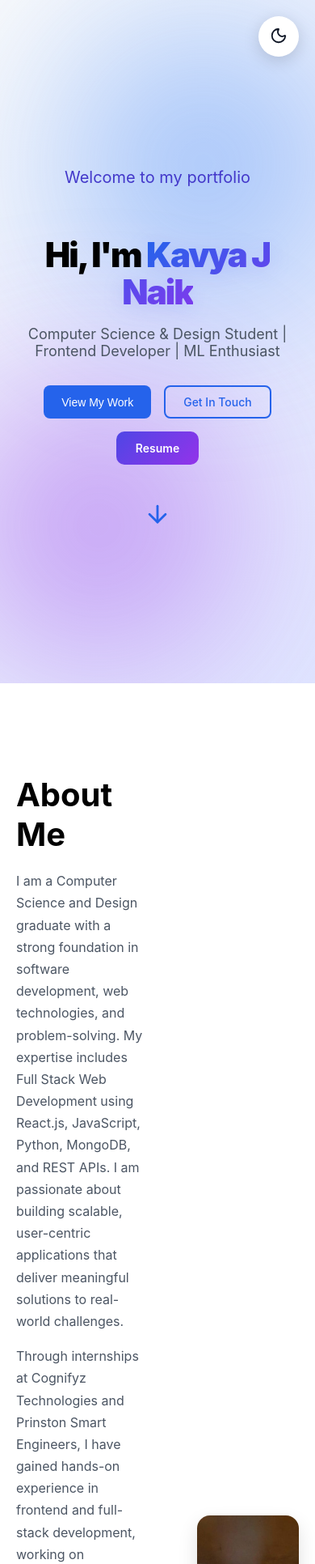
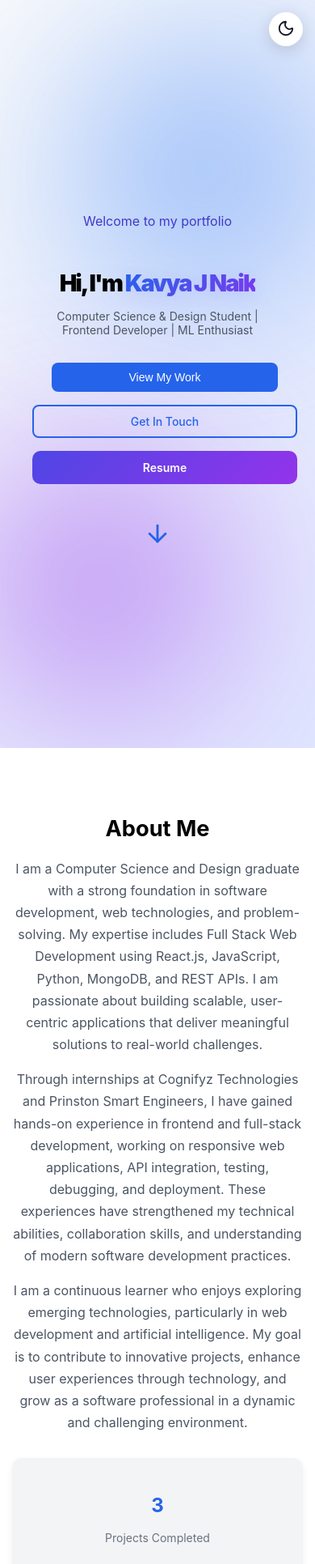
Before and after one commit to KavyaNaik14/port-frontend, a React (Create React App) app: page / in a window 390 px wide. Shown: the top 1932 px of the page at 81% size. Built offline with nearby package versions, Linux system fonts and the light colour scheme.

Commit message:
Fix ESLint unused imports

```diff
--- a/src/App.css
+++ b/src/App.css
@@ -1264,3 +1264,228 @@ body,
 .dark-theme .skill-card p {
   color: #cbd5e1;
 }
+
+
+/* ===================================
+   RESPONSIVE DESIGN
+=================================== */
+
+/* Tablets */
+@media (max-width: 1024px) {
+
+  .about-grid {
+    grid-template-columns: 1fr;
+    text-align: center;
+    gap: 40px;
+  }
+
+  .about-image {
+    max-width: 320px;
+    height: auto;
+  }
+
+  .hero-name {
+    font-size: 3rem;
+  }
+
+  .hero-content h1 {
+    font-size: 2.5rem;
+  }
+
+  .projects-container {
+    margin-left: 0;
+    padding: 0 20px;
+  }
+
+  .projects-grid {
+    grid-template-columns: repeat(auto-fit, minmax(280px, 1fr));
+  }
+}
+
+
+/* Mobile Phones */
+@media (max-width: 768px) {
+
+  .hero-section {
+    padding: 40px 20px;
+    height: auto;
+    min-height: 100vh;
+  }
+
+  .hero-name {
+    font-size: 2.4rem;
+    line-height: 1.2;
+  }
+
+  .hero-content h1 {
+    font-size: 2rem;
+  }
+
+  .hero-subtitle {
+    font-size: 16px;
+  }
+
+  .hero-badge {
+    font-size: 16px;
+  }
+
+  .hero-buttons {
+    flex-direction: column;
+    align-items: center;
+  }
+
+  .btn,
+  .resume-btn {
+    width: 100%;
+    max-width: 280px;
+    text-align: center;
+  }
+
+  /* About */
+  .about-section {
+    padding: 60px 15px;
+  }
+
+  .about-grid {
+    grid-template-columns: 1fr;
+    text-align: center;
+  }
+
+  .about-title {
+    font-size: 2rem;
+  }
+
+  .about-image {
+    width: 100%;
+    max-width: 280px;
+    height: auto;
+  }
+
+  /* Stats */
+  .stats {
+    justify-content: center;
+  }
+
+  .stat-box {
+    min-width: 100px;
+    flex: 1 1 140px;
+  }
+
+  /* Education */
+  .edu-content {
+    flex-direction: column;
+    align-items: center;
+    text-align: center;
+  }
+
+  .edu-meta {
+    justify-content: center;
+  }
+
+  /* Contact */
+  .contact-grid {
+    grid-template-columns: 1fr;
+  }
+
+  /* Projects */
+  .projects-container {
+    margin-left: 0;
+    padding: 0 10px;
+  }
+
+  .projects-grid {
+    grid-template-columns: 1fr;
+  }
+
+  .project-card {
+    max-width: 100%;
+  }
+
+  .project-image {
+    height: 220px;
+  }
+
+  /* Modal */
+  .modal-content {
+    width: 95%;
+    padding: 20px;
+  }
+
+  .modal-content h2 {
+    font-size: 1.6rem;
+  }
+
+  .modal-image {
+    height: 220px;
+  }
+
+  /* Skills */
+  .skills-grid {
+    grid-template-columns: 1fr;
+  }
+
+  /* Section Titles */
+  .section-title h2,
+  .section-header h2 {
+    font-size: 2rem;
+  }
+
+  .sub-heading {
+    font-size: 1.3rem;
+  }
+
+  /* Footer */
+  .footer-text {
+    flex-direction: column;
+    gap: 5px;
+  }
+}
+
+
+/* Small Mobile Phones */
+@media (max-width: 480px) {
+
+  .hero-name {
+    font-size: 2rem;
+  }
+
+  .hero-content h1 {
+    font-size: 1.8rem;
+  }
+
+  .hero-subtitle {
+    font-size: 14px;
+  }
+
+  .about-title,
+  .section-title h2,
+  .section-header h2 {
+    font-size: 1.7rem;
+  }
+
+  .project-content {
+    padding: 15px;
+  }
+
+  .project-content h3 {
+    font-size: 1.1rem;
+  }
+
+  .project-content p {
+    font-size: 0.85rem;
+  }
+
+  .theme-toggle {
+    width: 42px;
+    height: 42px;
+    top: 15px;
+    right: 15px;
+  }
+
+  .notification {
+    left: 10px;
+    right: 10px;
+    width: auto;
+    top: 15px;
+  }
+}
```
